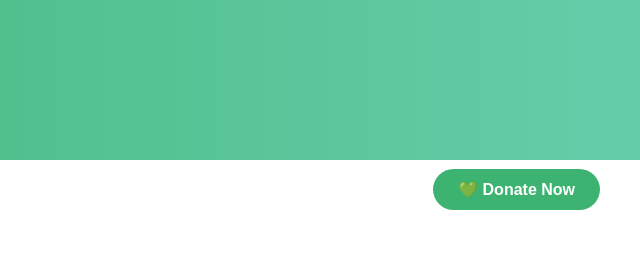
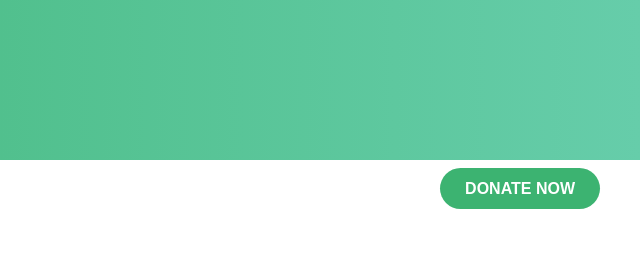
Before and after one commit to SADAQAHZONE/sadaqahzone.github.io, a plain HTML site: page index.html in a window 1280 px wide. Shown: the top 260 px of the page, 640-1280 px from the left. Drawn offline with Linux system fonts and the light colour scheme.

Commit message:
Update index.html

```diff
--- a/index.html
+++ b/index.html
@@ -62,7 +62,7 @@
         <img src="logo.png" class="logo">
     </div>
     <div class="donate-section">
-    <a href="donate.html" class="donate-btn">💚 Donate Now</a>
+    <a href="donate.html" class="donate-btn"> DONATE NOW</a>
 </div>
 
     <div class="content">
```
